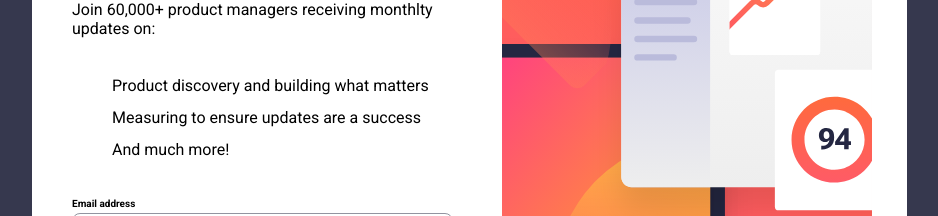
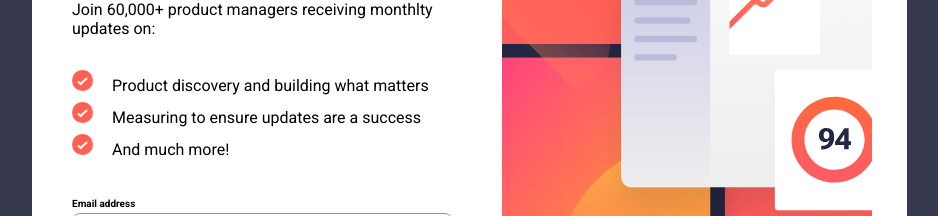
Before and after one commit to inhamo/sign-up, a plain HTML site: page index.html in a window 1280 px wide. Shown: the part 220-436 px from the top of the page, without its empty margins (171-1109 px from the left). Drawn offline with Linux system fonts and the light colour scheme.

Commit message:
Add files via upload

```diff
--- a/index.html
+++ b/index.html
@@ -39,7 +39,7 @@
       }
       body div li{
         list-style-type: none;
-        background-image: url(./assets/images/icon-list.svg);
+        background-image: url(./icon-list.svg);
         background-repeat: no-repeat;
         padding-left: 2.5rem;
       }
```
